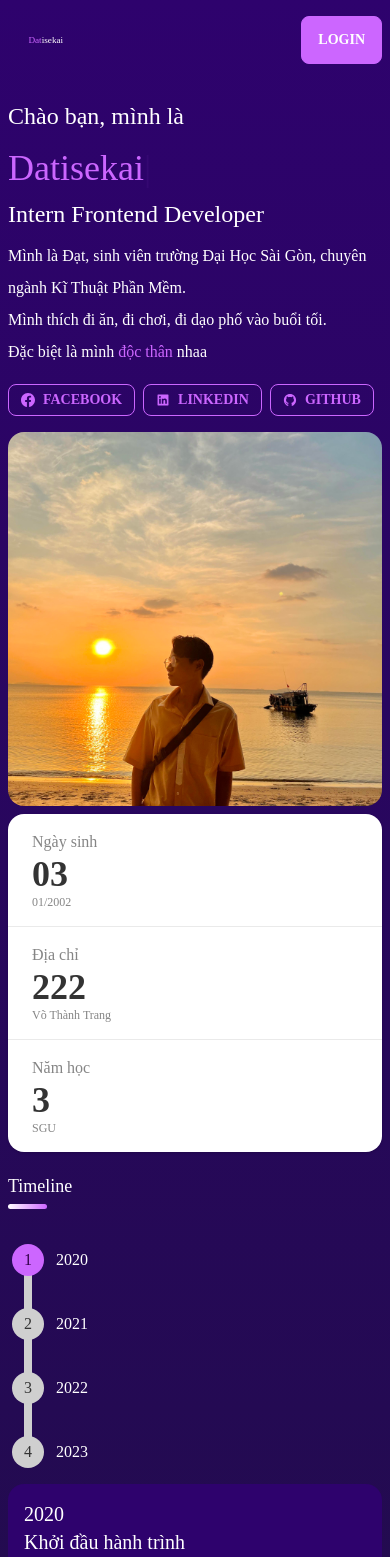
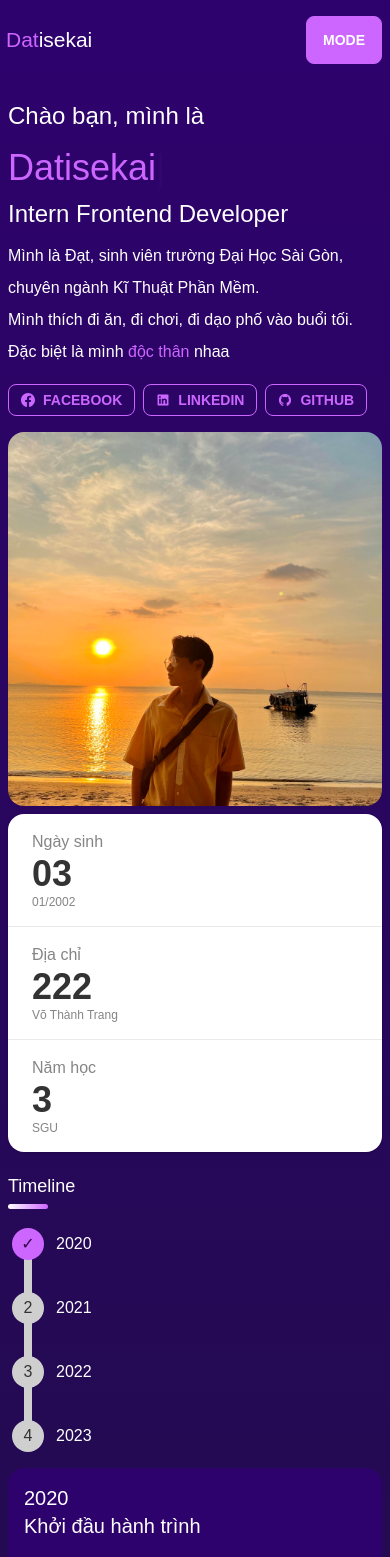
Before and after one commit to datisekai/dprofile, a Next.js app: page / in a window 390 px wide. Shown: the top 1557 px of the page. Built offline with nearby package versions, Linux system fonts and the light colour scheme.

Commit message:
fix font

```diff
--- a/src/components/TimeLine.tsx
+++ b/src/components/TimeLine.tsx
@@ -10,14 +10,15 @@ const TimeLine = () => {
       <h2 className="line-gradient relative inline text-lg md:text-xl">
         Timeline
       </h2>
-      <div className="mt-7 flex flex-col justify-between md:flex-row md:items-center">
+      <div className="mt-3 flex flex-col justify-between md:flex-row md:items-center">
         <ul className="steps steps-vertical">
-          {dataTimeLine.map((item) => (
+          {dataTimeLine.map((item,index) => (
             <li
+            data-content={item <= timeline ? "✓" : index + 1}
               key={item}
               onClick={() => setTimeLine(item)}
               className={`step cursor-pointer ${
-                item === timeline ? "step-primary" : ''
+                item <= timeline ? "step-primary" : ''
               }`}
             >
               {item}
--- a/src/pages/index.tsx
+++ b/src/pages/index.tsx
@@ -42,7 +42,7 @@ const Home: NextPage = (props) => {
               </div>
             </motion.div>
 
-            <button className="btn-primary btn text-base-100">Login</button>
+            <button className="btn-primary btn text-base-100">Mode</button>
           </div>
 
           <div className="mt-5 flex flex-col justify-between space-y-4 md:flex-row md:space-x-4">
--- a/src/styles/globals.css
+++ b/src/styles/globals.css
@@ -3,17 +3,23 @@
 @tailwind utilities;
 
 @import url('https://fonts.googleapis.com/css2?family=Tilt+Neon&display=swap');
-@import url('https://fonts.googleapis.com/css2?family=Merriweather:wght@300;400;700&display=swap');
+@import url('https://fonts.googleapis.com/css2?family=Poppins:wght@300;400;500&display=swap');
 
 body{
     font-family: 'Tilt Neon', cursive;
 }
 
-@supports (-webkit-overflow-scrolling: touch) {
+@media (max-width:768px) {
+    body{
+        font-family: 'Poppins', sans-serif;
+     }
+}
+/* CSS only ioss */
+/* @supports (-webkit-overflow-scrolling: touch) {
     body{
        font-family: 'Merriweather', serif;
     }
-  }
+  } */
 
 @layer components{
     .line-gradient::after{
```
